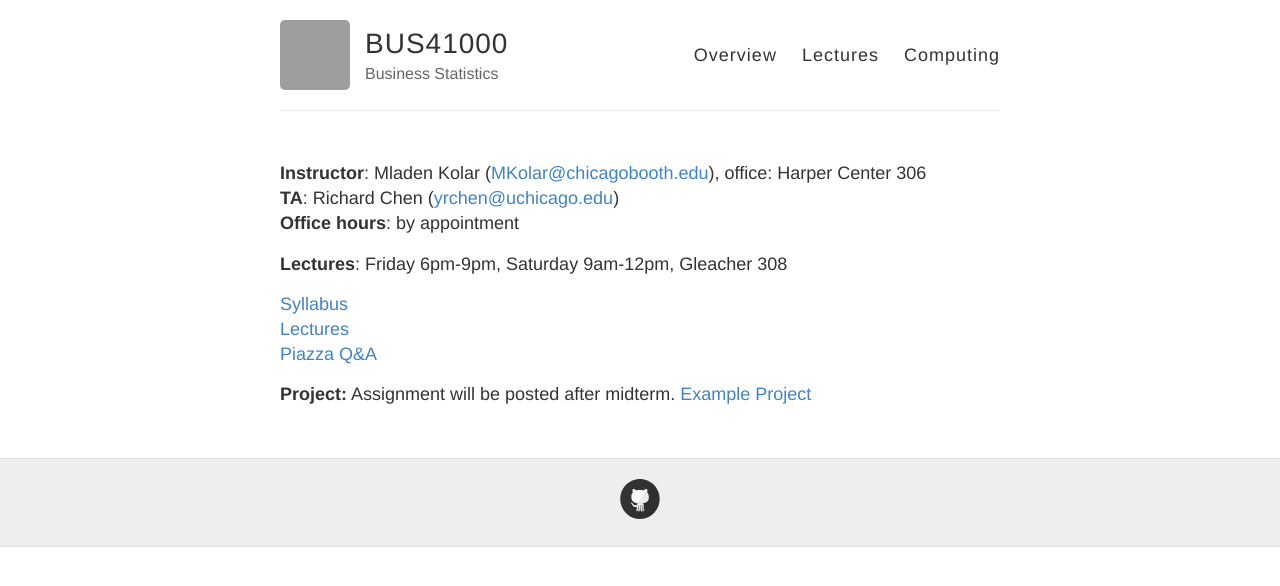
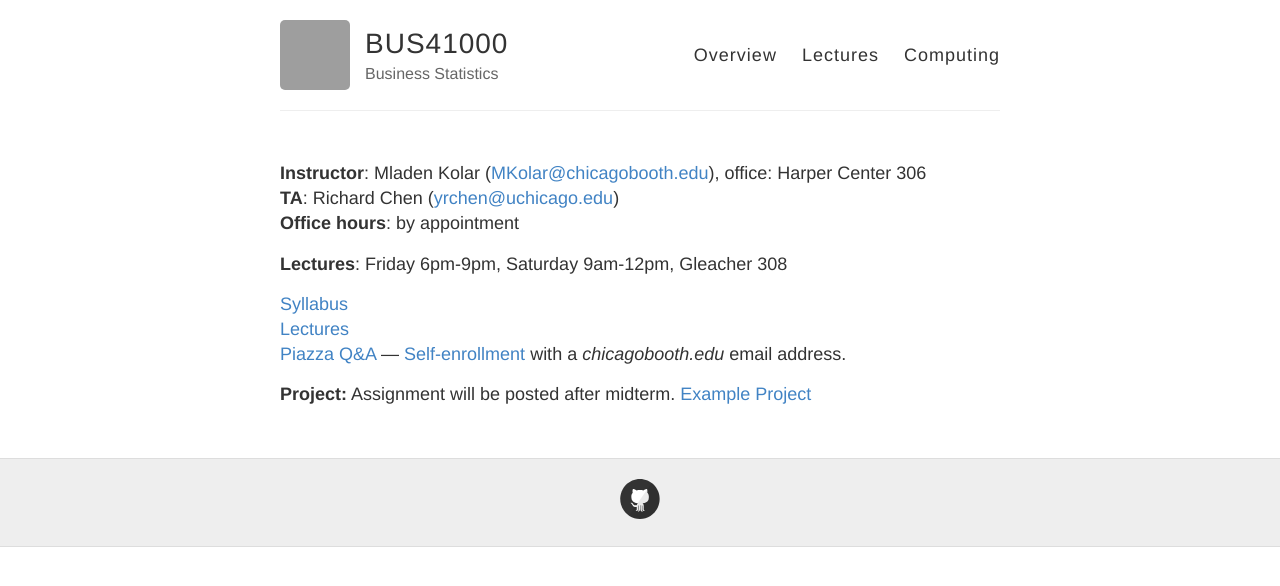
Before and after one commit to mlakolar/BUS41000, a Jekyll site: the page built from index.md, in a window 1280 px wide. Shown: the top 586 px of the page. Built offline with Jekyll 4.4.1, drawn with Linux system fonts in a browser that asks for light colours; grey boxes are pictures that could not be loaded.

Commit message:
link to self-enrollment

```diff
--- a/_config.yml
+++ b/_config.yml
@@ -54,7 +54,7 @@ baseurl: "/BUS41000"
 #
 
 markdown: kramdown
-highlighter: pygments
+highlighter: rouge
 permalink: /:title/
 
 # The release of Jekyll Now that you're using
--- a/index.md
+++ b/index.md
@@ -10,6 +10,6 @@ layout: default
 
 [Syllabus](syllabus)
 [Lectures](lectures)
-[Piazza Q&A](https://piazza.com/chicagobooth/spring2016/bus41000/home)
+[Piazza Q&A](https://piazza.com/chicagobooth/spring2016/bus41000/home)  --- [Self-enrollment](https://piazza.com/chicagobooth/spring2016/bus41000) with a _chicagobooth.edu_ email address.
 
 **Project:** Assignment will be posted after midterm. [Example Project](https://github.com/mlakolar/BUS41000/raw/master/files/example_project.pdf)
```
